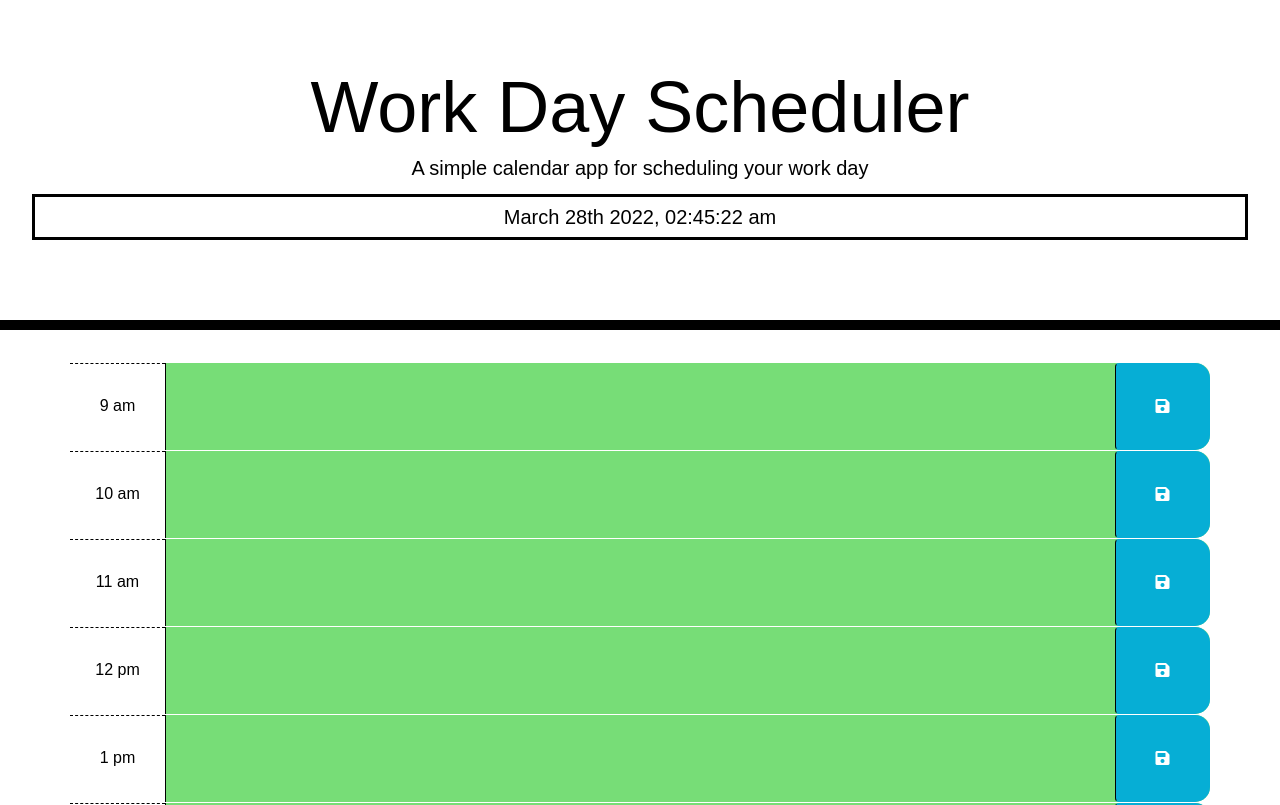
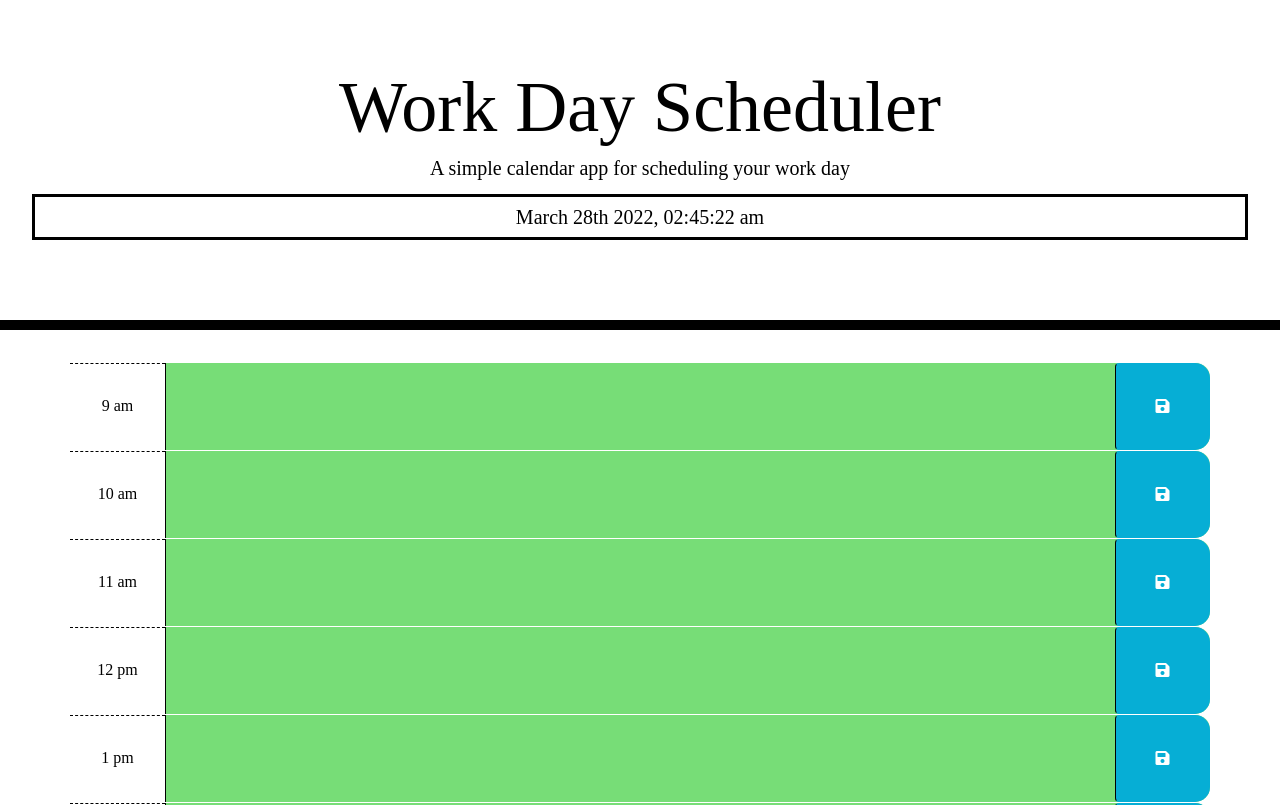
Before and after one commit to ElleAK/Third-Party-APIs-Challenge-Work-Day-Scheduler, a plain HTML site: page index.html in a window 1280 px wide. Shown: the top 805 px of the page. Drawn offline with nearby package versions, Linux system fonts and the light colour scheme.

Commit message:
Update style.css

```diff
--- a/assets/style.css
+++ b/assets/style.css
@@ -1,5 +1,5 @@
 body {
-  font-family: 'Fairplay Display', sans-serif;
+  font-family: 'Fairplay Display';
   font-size: 16px;
   line-height: 1;
 }
```
